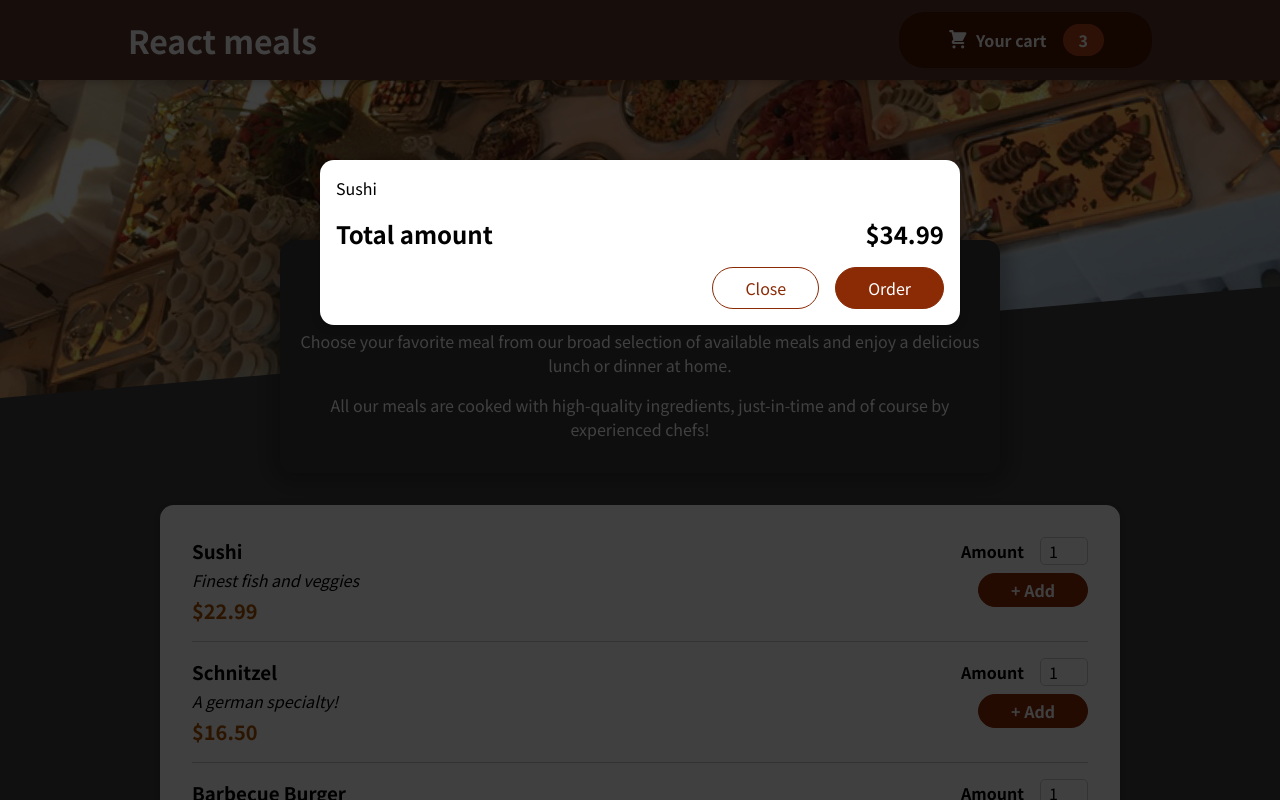
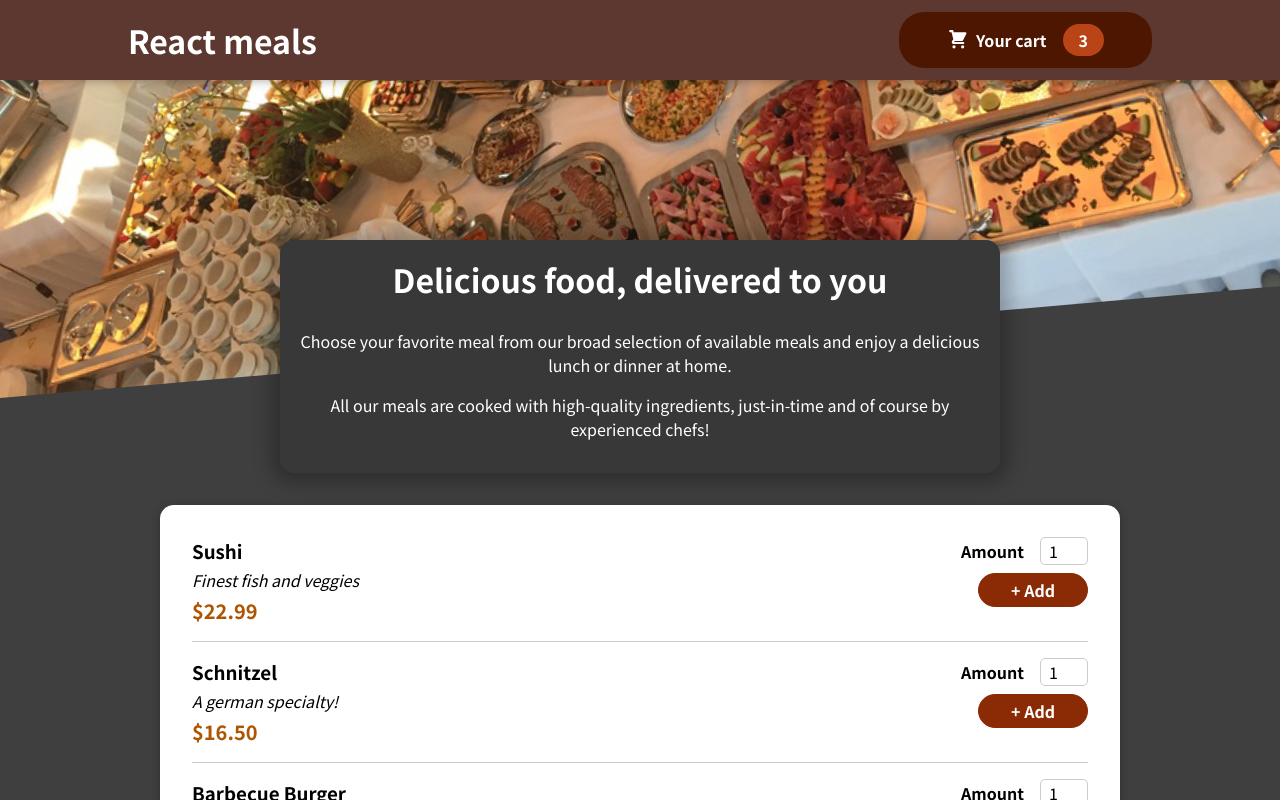
Before and after one commit to NeilaVait/react-meals-practice, a React (Create React App) app: page / in a window 1280 px wide. Shown: the top 800 px of the page. Built offline with nearby package versions, Linux system fonts and the light colour scheme.

Commit message:
modal on/off

```diff
--- a/src/App.jsx
+++ b/src/App.jsx
@@ -2,12 +2,23 @@ import './App.css';
 import Header from './components/Layout/Header';
 import Meals from './components/Meals/Meals';
 import Cart from './components/Cart/Cart';
+import { useState } from 'react';
 
 function App() {
+  const [modalMode, setModalMode] = useState(false);
+
+  const handleCloseModal = () => {
+    setModalMode(false);
+  };
+
+  const handleOpenModal = () => {
+    setModalMode(true);
+  };
+
   return (
     <div className="App">
-      <Header />
-      <Cart />
+      <Header handleOpenModal={handleOpenModal} />
+      <Cart modalMode={modalMode} handleCloseModal={handleCloseModal} />
       <main>
         <Meals />
       </main>
--- a/src/components/Cart/Cart.jsx
+++ b/src/components/Cart/Cart.jsx
@@ -10,8 +10,8 @@ const Cart = (props) => {
     </ul>
   );
 
-  return (
-    <Modal>
+  return props.modalMode ? (
+    <Modal handleCloseModal={props.handleCloseModal}>
       {cartItems}
 
       <div className={classes.total}>
@@ -19,11 +19,13 @@ const Cart = (props) => {
         <span>$34.99</span>
       </div>
       <div className={classes.actions}>
-        <button className={classes['button--alt']}>Close</button>
+        <button onClick={props.handleCloseModal} className={classes['button--alt']}>
+          Close
+        </button>
         <button className={classes.button}>Order</button>
       </div>
     </Modal>
-  );
+  ) : null;
 };
 
 export default Cart;
--- a/src/components/Layout/Header.jsx
+++ b/src/components/Layout/Header.jsx
@@ -7,7 +7,7 @@ const Header = (props) => {
     <div>
       <header className={classes.header}>
         <h1>React meals</h1>
-        <HeaderCartButton />
+        <HeaderCartButton handleOpenModal={props.handleOpenModal} />
       </header>
       <div className={classes['main-image']}>
         <img src={mealsImage} alt="table full of meals" />
--- a/src/components/Layout/HeaderCartButton.jsx
+++ b/src/components/Layout/HeaderCartButton.jsx
@@ -3,7 +3,7 @@ import CartIcon from './../Cart/CartIcon';
 
 const HeaderCartButton = (props) => {
   return (
-    <button className={classes.button}>
+    <button onClick={props.handleOpenModal} className={classes.button}>
       <span className={classes.icon}>
         <CartIcon />
       </span>
--- a/src/components/UI/Modal.jsx
+++ b/src/components/UI/Modal.jsx
@@ -2,7 +2,7 @@ import reactDom from 'react-dom';
 import classes from './Modal.module.css';
 
 const Backdrop = (props) => {
-  return <div className={classes.backdrop}></div>;
+  return <div className={classes.backdrop} onClick={props.handleCloseModal}></div>;
 };
 
 const ModalOverlay = (props) => {
@@ -13,14 +13,14 @@ const ModalOverlay = (props) => {
   );
 };
 
-const poralEl = document.getElementById('overlays');
+const portalEl = document.getElementById('overlays');
 
 const Modal = (props) => {
   return (
     <>
-      {reactDom.createPortal(<Backdrop />, poralEl)}
+      {reactDom.createPortal(<Backdrop handleCloseModal={props.handleCloseModal} />, portalEl)}
       {/* <Backdrop /> */}
-      {reactDom.createPortal(<ModalOverlay>{props.children}</ModalOverlay>, poralEl)}
+      {reactDom.createPortal(<ModalOverlay>{props.children}</ModalOverlay>, portalEl)}
       {/* <ModalOverlay>{props.children}</ModalOverlay> */}
     </>
   );
```
